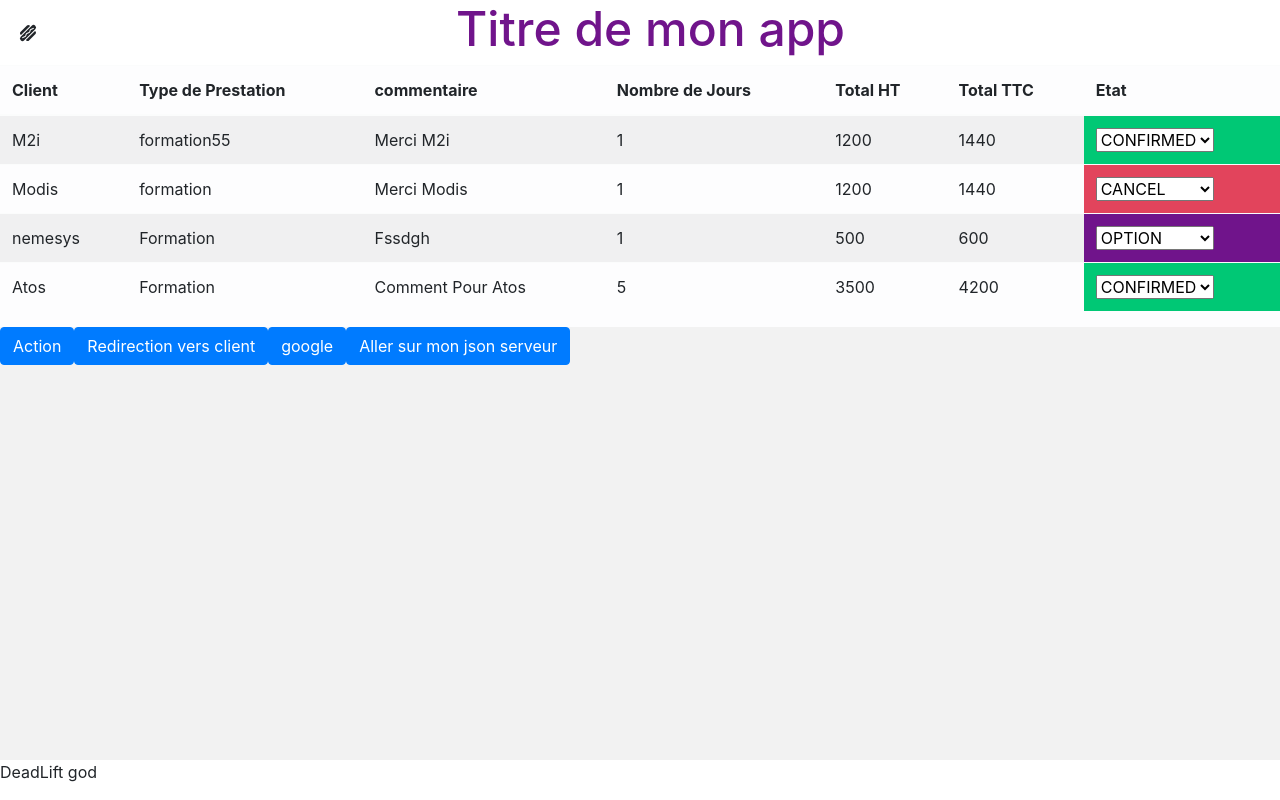
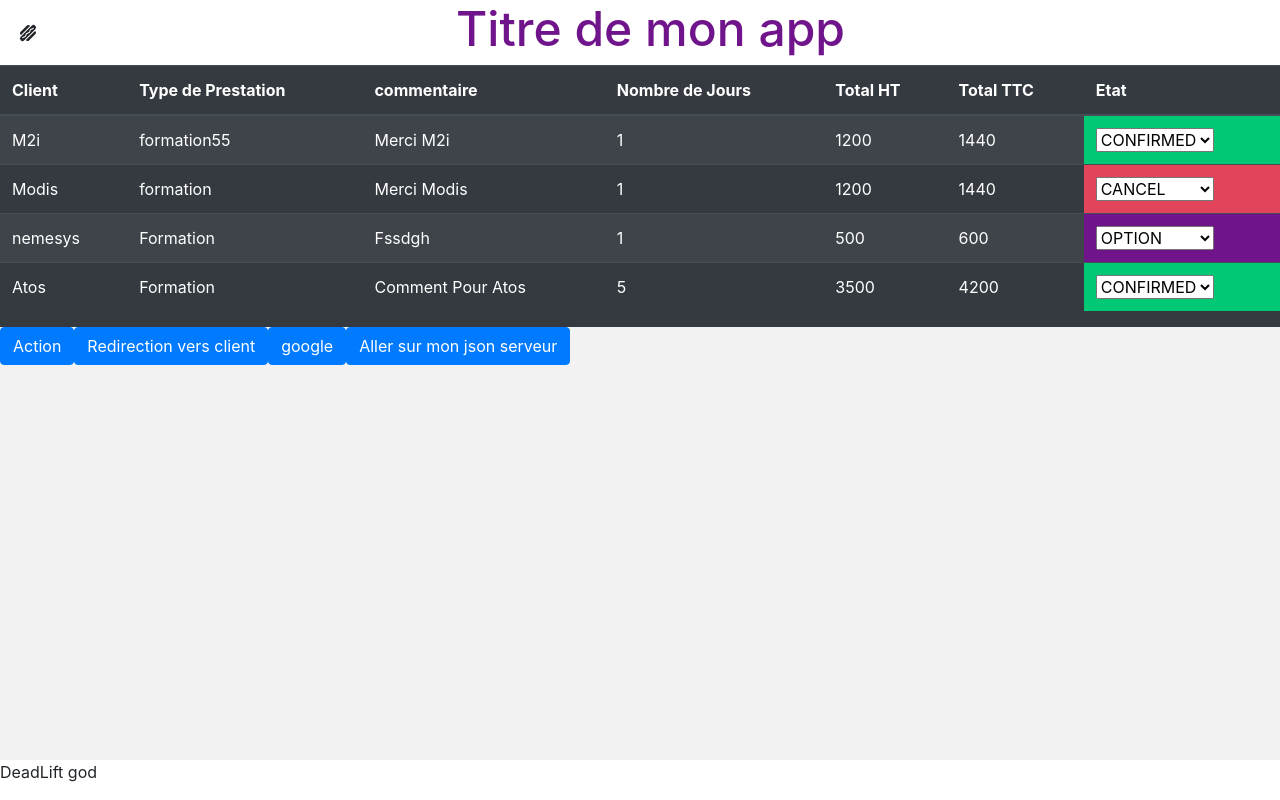
Before and after one commit to wiwidu973/formation, an Angular app: page /orders in a window 1280 px wide. Built offline with nearby package versions, Linux system fonts and the light colour scheme; data requests are answered from the project's data file.

Commit message:
création de table drak (gestion agile de la demande client)

```diff
--- a/src/app/orders/pages/page-order/page-order.component.html
+++ b/src/app/orders/pages/page-order/page-order.component.html
@@ -1,4 +1,4 @@
-<app-table-light
+<app-table-dark
   *ngIf="collectionOrder"
   [headers]="headersOrder"
   [collections]="collectionOrder"
@@ -22,12 +22,12 @@
       </select>
     </td>
   </tr>
-</app-table-light>
+</app-table-dark>
 <app-btn [action]="true" label="Action" (clicked)="testButton()"></app-btn>
 <app-btn route="/clients" label="Redirection vers client"></app-btn>
 <app-btn href="http://www.google.com" label="google"></app-btn>
 <app-btn
-  href="http://www.google.com"
+  href="http://localhost:3000/"
   label="Aller sur mon json serveur"
   (clicked)="testButton2()"
 ></app-btn>
--- /dev/null
+++ b/src/app/shared/components/table-dark/table-dark.component.html
@@ -0,0 +1,12 @@
+<div class="table-responsive table-dark">
+  <table class="table table-striped table-dark">
+    <thead>
+      <tr>
+        <th *ngFor="let item of headers">{{ item }}</th>
+      </tr>
+    </thead>
+    <tbody>
+      <ng-content></ng-content>
+    </tbody>
+  </table>
+</div>
--- /dev/null
+++ b/src/app/shared/components/table-dark/table-dark.component.scss
@@ -0,0 +1,12 @@
+@import "themes";
+.table-dark {
+  .state-cancel {
+    background-color: $color-error;
+  }
+  .state-option {
+    background-color: $color3;
+  }
+  .state-confirmed {
+    background-color: $color-success;
+  }
+}
--- /dev/null
+++ b/src/app/shared/components/table-dark/table-dark.component.ts
@@ -0,0 +1,18 @@
+import { Component, Input, OnInit, ViewEncapsulation } from '@angular/core';
+
+@Component({
+  selector: 'app-table-dark',
+  templateUrl: './table-dark.component.html',
+  styleUrls: ['./table-dark.component.scss'],
+  encapsulation: ViewEncapsulation.None,
+})
+export class TableDarkComponent implements OnInit {
+  @Input() public headers: string[];
+  @Input() public collections: any[];
+
+  constructor() {}
+
+  ngOnInit(): void {
+    console.log(this.headers);
+  }
+}
```
Also changed, not shown: src/app/shared/shared.module.ts (+9 -1 lines), 1 other file (tests, documents, lock files or other folders).
